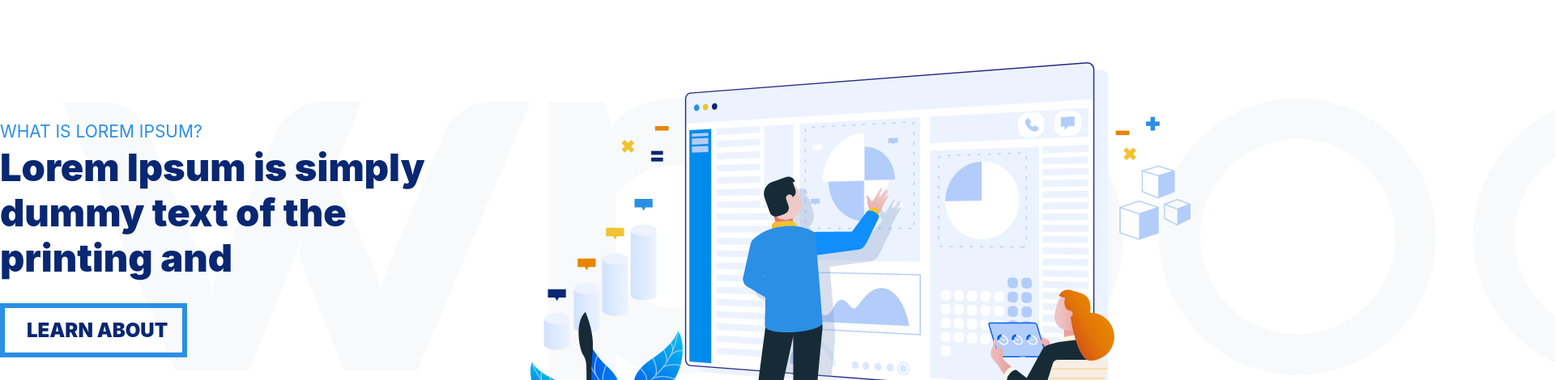
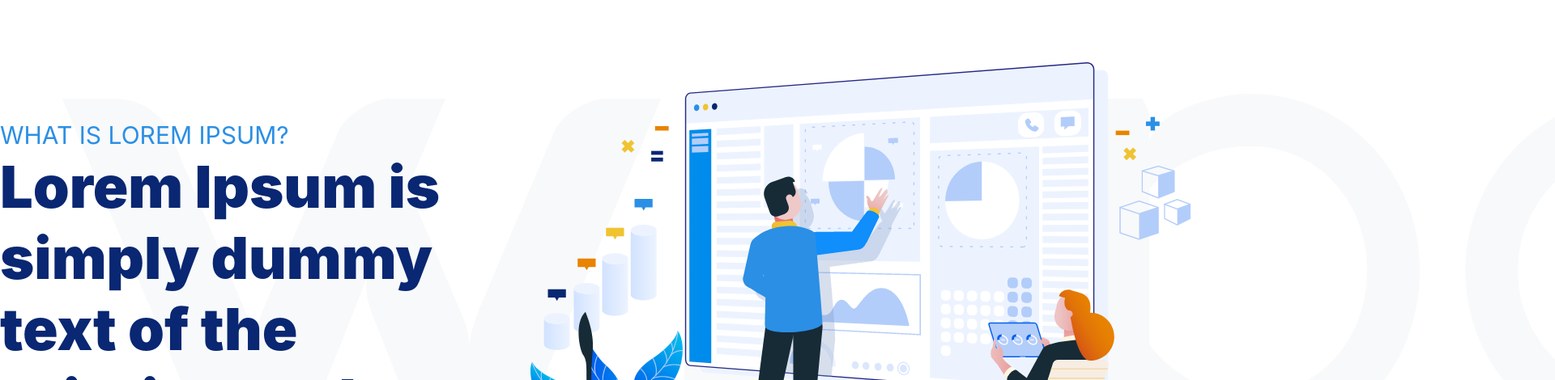
Before and after one commit to jonyrahman626/wp-main, a website: page index.html in a window 1280 px wide. Shown: the part 146-616 px from the top of the page at 81% size, 1920 px wide, since content can reach past the window. Drawn offline with Linux system fonts and the light colour scheme.

Commit message:
sob thik thak

```diff
--- a/sass/components/_banner.scss
+++ b/sass/components/_banner.scss
@@ -12,12 +12,12 @@
     .bg_img {
         position: absolute;
         left: 0;
-        top: -72px;
+        top: -110px;
         z-index: -1;
 
         img {
             padding-left: 77px;
-            height: 566px;
+            height: 723;
         }
     }
 
@@ -25,26 +25,31 @@
         padding-top: 70px;
 
         p {
-            @include fs($pera, 21px, 400);
-            text-transform: uppercase
+            @include fs($pera, 30px, 400);
+            text-transform: uppercase;
+            line-height: 40px;
         }
 
         h1 {
-            @include fs($head, 47px, 900);
+            @include fs($head, 72px, 900);
+            line-height: 88px;
         }
 
         a {
             border: 6px solid $pera;
-            padding: 10px 18px 9px 27px;
+            padding: 29px 24px 23px 36px;
             margin-top: 27px;
             @include fs($head, 24px, 900);
             text-transform: uppercase;
+            line-height: 32px;
         }
     }
 
-    .banner_img{
+    .banner_img {
         width: 820.95px;
-        img{
+        margin-right: -64px;
+
+        img {
             width: 100%;
         }
     }
```
Also changed, not shown: css/style.css.
